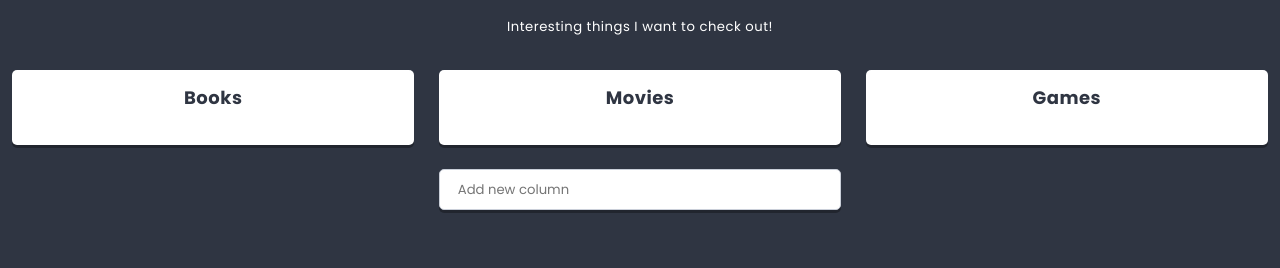
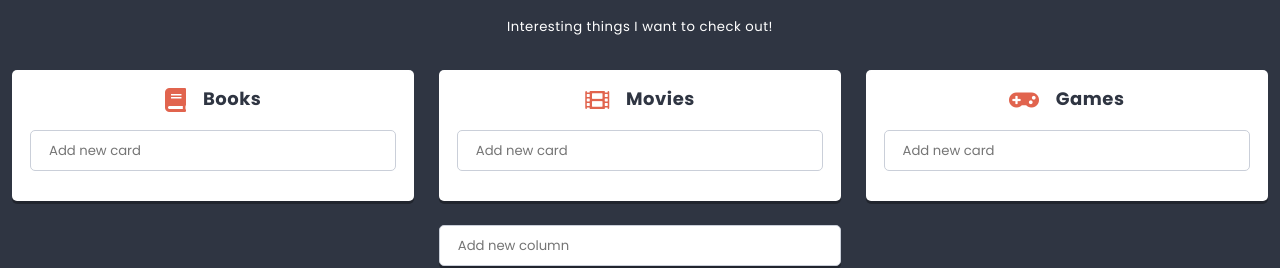
Before and after one commit to nnelaix/react, a React app: page / in a window 1280 px wide. Shown: the part 362-630 px from the top of the page. Built offline with nearby package versions, Linux system fonts and the light colour scheme.

Commit message:
add Creator and Card components

```diff
--- a/src/components/Card/Card.js
+++ b/src/components/Card/Card.js
@@ -0,0 +1,19 @@
+import React from 'react';
+import styles from './Card.scss';
+import PropTypes from 'prop-types';
+
+class Card extends React.Component {
+  static propTypes = {
+    title: PropTypes.string.isRequired,
+  }
+
+  render() {
+    return (
+      <section className={styles.component}>
+        <h3>{this.props.title}</h3>
+      </section>
+    )
+  }
+}
+
+export default Card;
--- a/src/components/Column/Column.js
+++ b/src/components/Column/Column.js
@@ -1,16 +1,49 @@
 import React from 'react';
 import styles from './Column.scss';
 import PropTypes from 'prop-types';
+import Card from '../Card/Card';
+import Icon from '../Icon/Icon';
+import {settings} from '../../data/dataStore';
+import Creator from '../Creator/Creator';
 
 class Column extends React.Component {
+  state = {
+    cards: this.props.card || [],
+  }
+
   static propTypes = {
-    columnTitle: PropTypes.string.isRequired,
+    title: PropTypes.string.isRequired,
+    cards: PropTypes.array,
+    icon: PropTypes.node,
+  }
+
+  addCard(title) {
+    this.setState(state => (
+      {
+      cards: [
+        ...state.cards,
+        {
+          key: state.cards.length ? state.cards[state.cards.length-1].key+1 : 0,
+          title,
+         }
+      ]
+    }
+    ));
   }
 
   render() {
     return (
       <section className={styles.component}>
-        <h3 className={styles.title}>{this.props.title}</h3>
+        <h3 className={styles.title}>
+        <span className={styles.icon}><Icon name={this.props.icon} /></span> {this.props.title} </h3>
+
+        {this.state.cards.map(({key, ...cardsProps}) => (
+          <Card key={key} {...cardsProps} />
+        ))}
+
+        <div className={styles.creator}>
+          <Creator text={settings.cardCreatorText} action={title => this.addCard(title)}/>
+        </div>
       </section>
     )
   }
--- /dev/null
+++ b/src/components/Icon/Icon.js
@@ -0,0 +1,10 @@
+import React from 'react';
+import PropTypes from 'prop-types';
+
+const Icon = props => (<i className={`fas fa-${props.name}`}></i>);
+
+Icon.propTypes = {
+  name: PropTypes.node,
+};
+
+export default Icon;
--- a/src/components/List/List.js
+++ b/src/components/List/List.js
@@ -55,7 +55,7 @@ class List extends React.Component {
         </div>
 
         <div className={styles.creator}>
-          <Creator text={settings.columnCreatorText} action={title => this.addColumn(title)}/>
+          <Creator text={settings.columnCreatorText} action={title => this.addColumn(title)} />
         </div>
 
 
```
